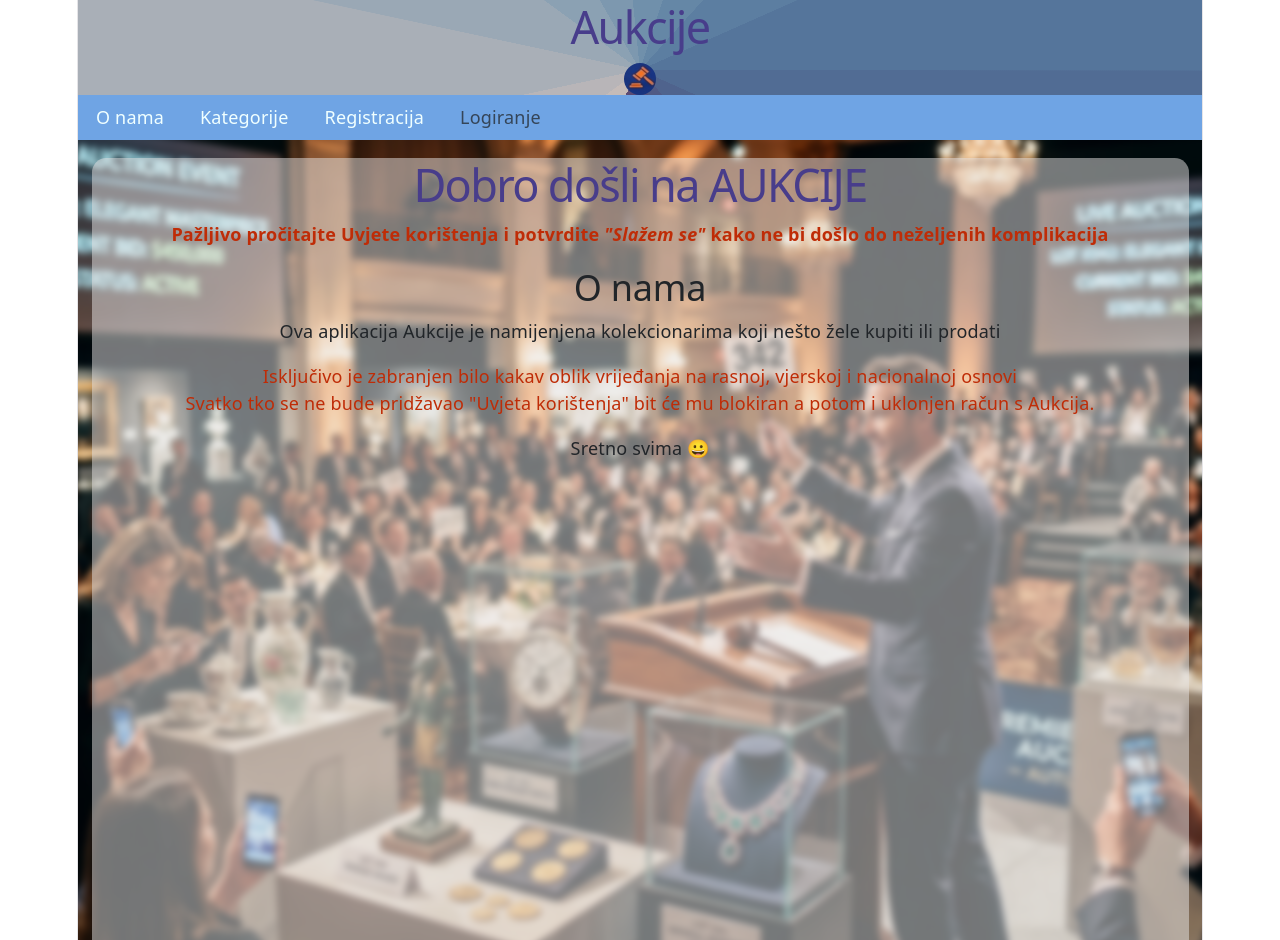
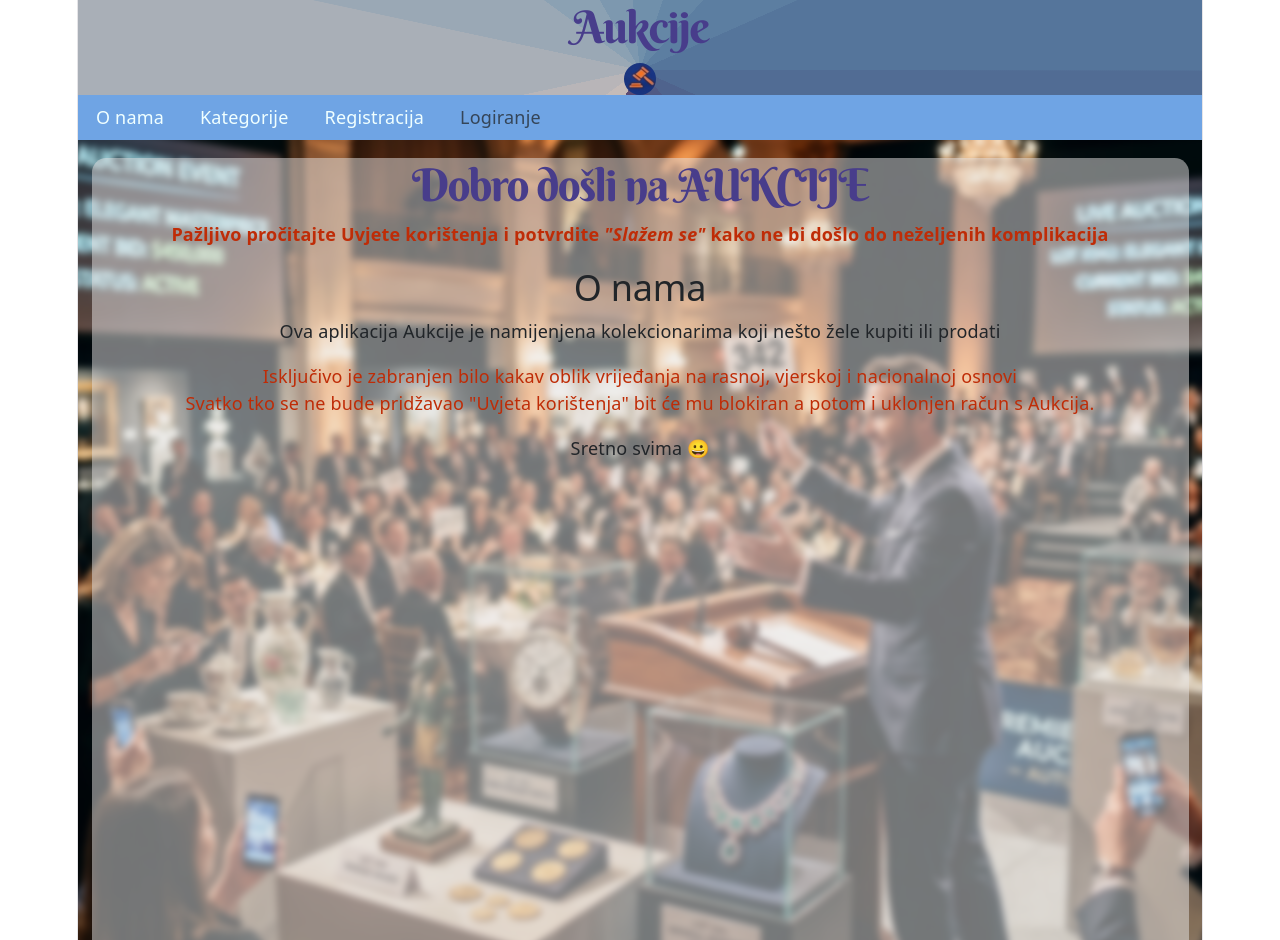
Before and after one commit to androwebgraphic/Aukcije, a React (Vite) app: page / in a window 1280 px wide. Built offline with nearby package versions, Linux system fonts and the light colour scheme.

Commit message:
promijenjen font

```diff
--- a/src/App.css
+++ b/src/App.css
@@ -1,3 +1,7 @@
+@font-face {
+  font-family: 'BerkshireSwash-Regular';
+  src: url('./fonts/BerkshireSwash-Regular.ttf') format('truetype');
+}
 .container {
   position: relative;
   width: 100%;
@@ -7,9 +11,6 @@
   isolation: isolate; /* Replaces z-index hacks to ensure child layering */
   overflow: hidden;
   /* color: white; */
-
-
-
 
 
 }
@@ -34,7 +35,7 @@ background-color: rgba(232, 229, 229, 0.5); /* 50% transparent black background
 border-radius: .8rem;
 }
 h1 {
-
+font-family:"BerkshireSwash-Regular", sans-serif;
   color: darkslateblue;
 }
 
```
Also changed, not shown: src/fonts/BerkshireSwash-Regular.ttf (added).
